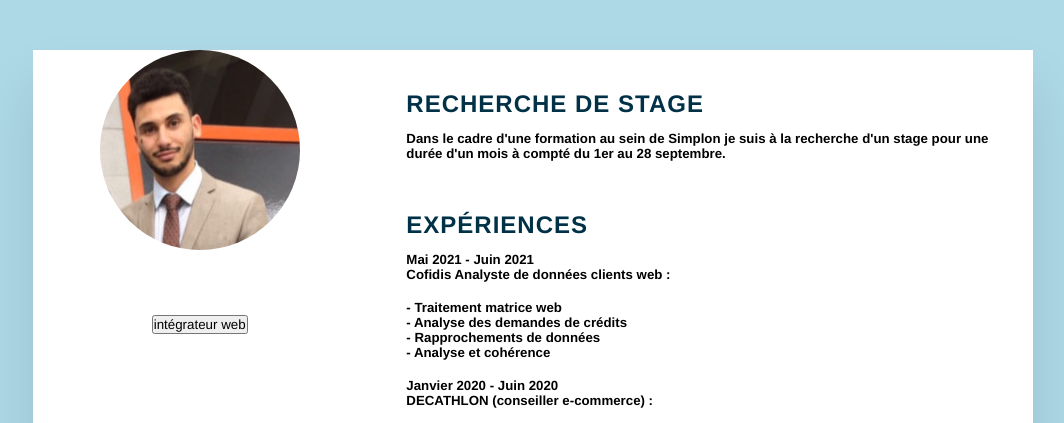
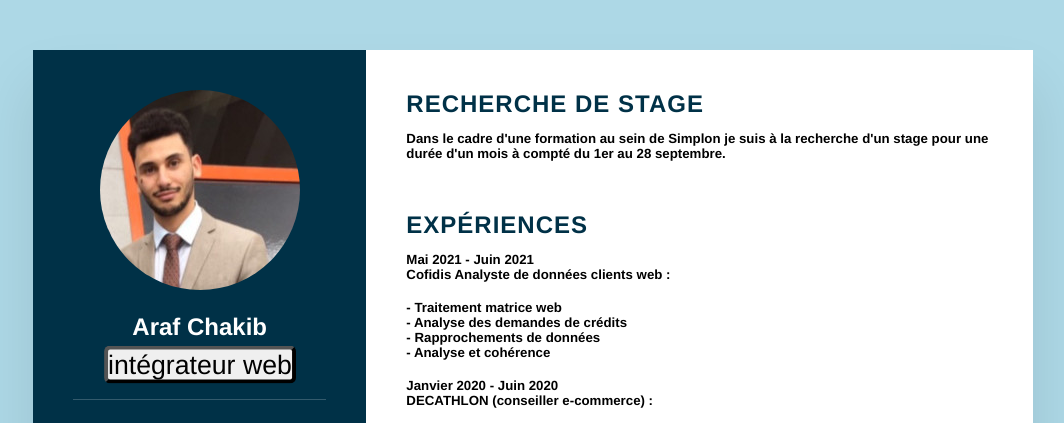
Before and after one commit to chakibaraf/CVbrief1, a plain HTML site: page index.html in a window 1280 px wide. Shown: the top 423 px of the page, without its empty margins (107-1171 px from the left). Drawn offline with Linux system fonts and the light colour scheme.

Commit message:
modification du bouton style

```diff
--- a/style.css
+++ b/style.css
@@ -26,7 +26,7 @@ body{
     box-shadow: 0 35px 55px rgba(0,0,0,0.1);
 }
 
-.container .cote_gauche {
+.container #cote_gauche {
     position: relative;
     background: #003147 ;
     padding: 40px;
@@ -40,6 +40,14 @@ body{
     align-items: center;
     padding-bottom: 20px;
     border-bottom: 1px solid rgba(255, 255, 255, 0.2);
+}
+
+#clic {
+    transform:scale(2);
+    border-radius : 3px;
+    cursor:pointer;
+
+
 }
 
 .contactinfo{
@@ -80,7 +88,7 @@ body{
     width: 200px;
     height: 200px;
     border-radius: 50%;
-    overflow:hidden ;
+    overflow: hidden ;
     -webkit-transition : -webkit-transform 1s ;
 
 }
```
